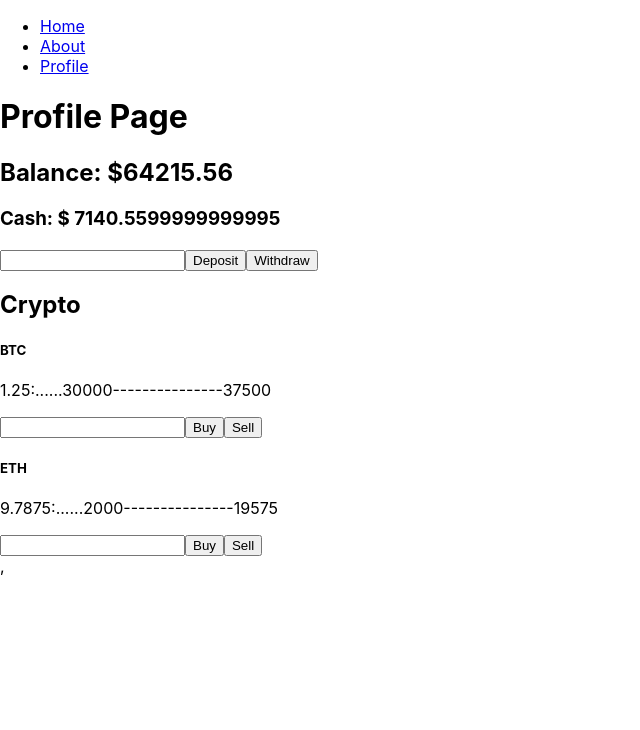
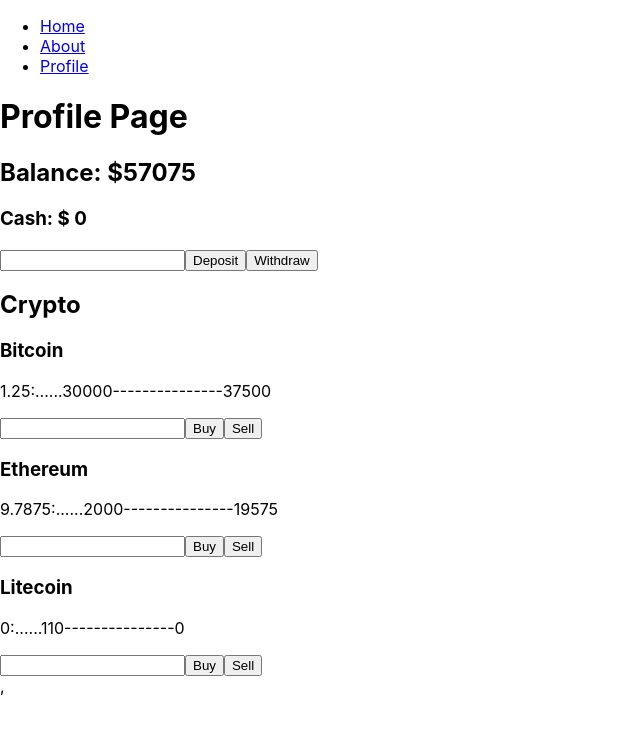
Before and after one commit to RandomBattler/phase2-project, a React (Create React App) app: page /profile in a window 1280 px wide. Shown: the top 730 px of the page, without its empty margins (0-640 px from the left). Built offline with nearby package versions, Linux system fonts and the light colour scheme; no server answers; data requests are answered from the project's data file.

Commit message:
Updated name and symbol to db

```diff
--- a/db.json
+++ b/db.json
@@ -1,19 +1,28 @@
 {
   "cash": {
-    "amount": 7140.5599999999995
+    "amount": 0
   },
   "portfolio": [
     {
       "id": 0,
-      "name": "BTC",
+      "name": "Bitcoin",
+      "symbol": "BTC",
       "amount": 1.25,
       "price": 30000
     },
     {
       "id": 1,
-      "name": "ETH",
+      "name":"Ethereum",
+      "symbol": "ETH",
       "amount": 9.7875,
       "price": 2000
+    },
+    {
+      "id": 2,
+      "name":"Litecoin",
+      "symbol": "LTC",
+      "amount": 0,
+      "price": 110
     }
   ]
 }
--- a/src/App.js
+++ b/src/App.js
@@ -8,6 +8,14 @@
 import Profile from "./profile";
 
 function App() {
+
+  let cValue = [];
+  fetch("https://api.coingecko.com/api/v3/simple/price?ids=bitcoin%2Cethereum%2Ccardano%2Clitecoin%2Csolana%2Cdogecoin&vs_currencies=usd")
+            .then((r) => r.json())
+            .then((s) => {
+              cValue = s;
+              console.log(cValue);
+            });
 
 
   return (
--- a/src/Crypto.js
+++ b/src/Crypto.js
@@ -17,7 +17,7 @@
     <div>
       <div className="card">
         <div className="card-body">
-          <h5 className="card-title">{crypto.name}</h5>
+          <h3 className="card-title">{crypto.name}</h3>
           <p className="card-text">{crypto.amount}:......{crypto.price}
           ---------------{crypto.amount*crypto.price}
 
```
Also changed, not shown: src/index.css (line endings or trailing spaces).
